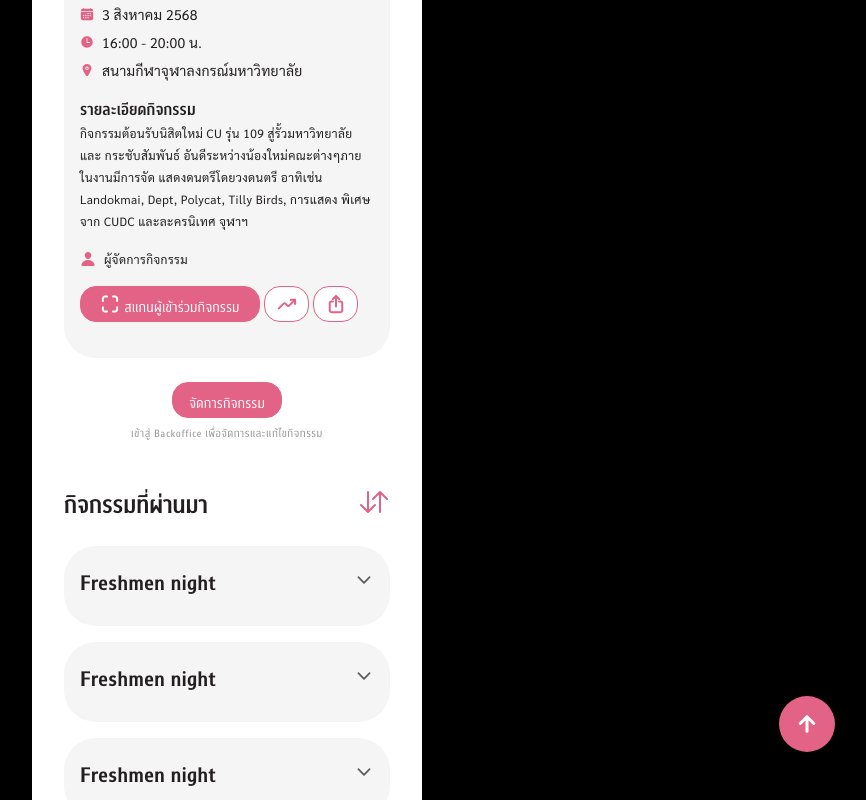
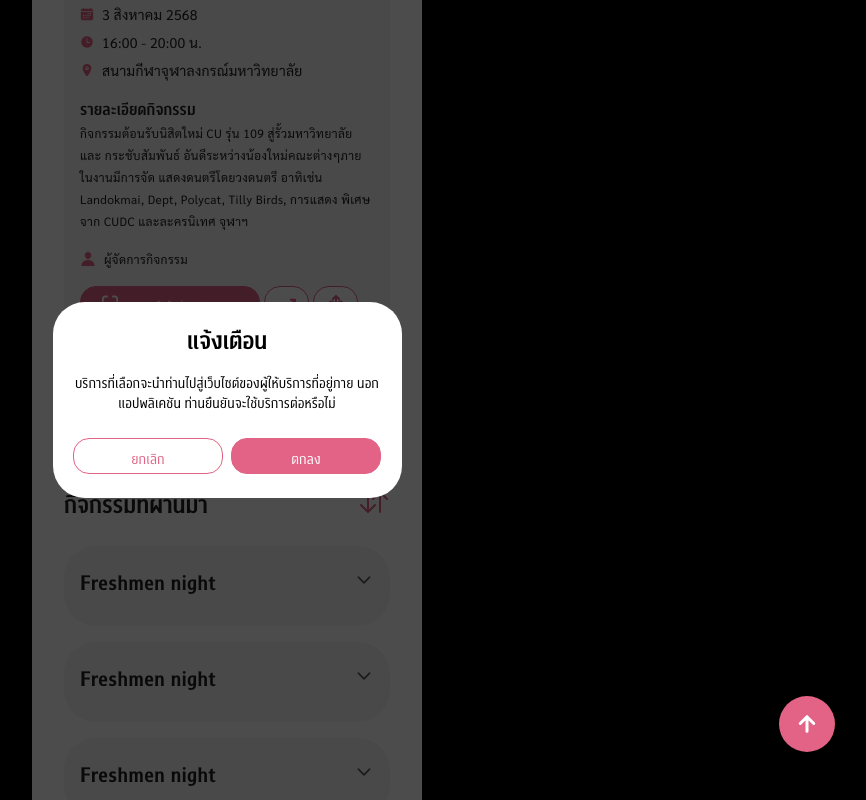
Before and after one commit to BadLuckZ/Test-Quick-A-Mobile, a Next.js app: page / in a window 1280 px wide. Both pictures are taken after a click on the button "จัดการกิจกรรม". Shown: the whole page, without its empty margins (413-1279 px from the left). Built offline with nearby package versions, Linux system fonts and the light colour scheme.

Commit message:
fix: absolute to fixed in alert popup

```diff
--- a/app/components/LLEPopup.tsx
+++ b/app/components/LLEPopup.tsx
@@ -6,8 +6,18 @@ interface LLEPopupProps {
 
 export default function LLEPopup({ setOpenLLEPopup }: LLEPopupProps) {
   return (
-    <div className="absolute inset-0 z-10 flex items-center justify-center bg-neutral-black/70">
-      <div className="relative bg-neutral-white w-[349px] rounded-4xl p-4">
+    <div
+      className="fixed inset-0 z-10 flex items-center justify-center bg-neutral-black/70"
+      onClick={() => {
+        setOpenLLEPopup(false);
+      }}
+    >
+      <div
+        className="relative bg-neutral-white w-[349px] rounded-4xl px-4 py-6"
+        onClick={(e) => {
+          e.stopPropagation();
+        }}
+      >
         <h3 className="headline-small-emphasized mb-4 text-center">
           แจ้งเตือน
         </h3>
```
